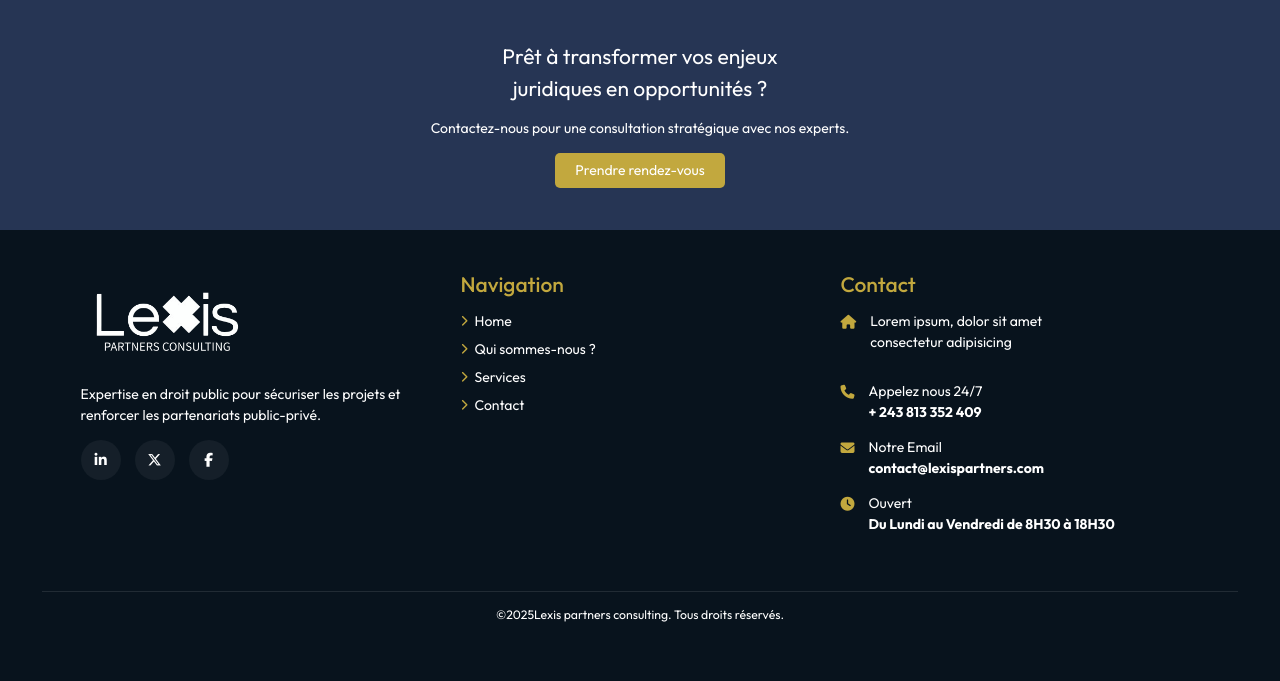
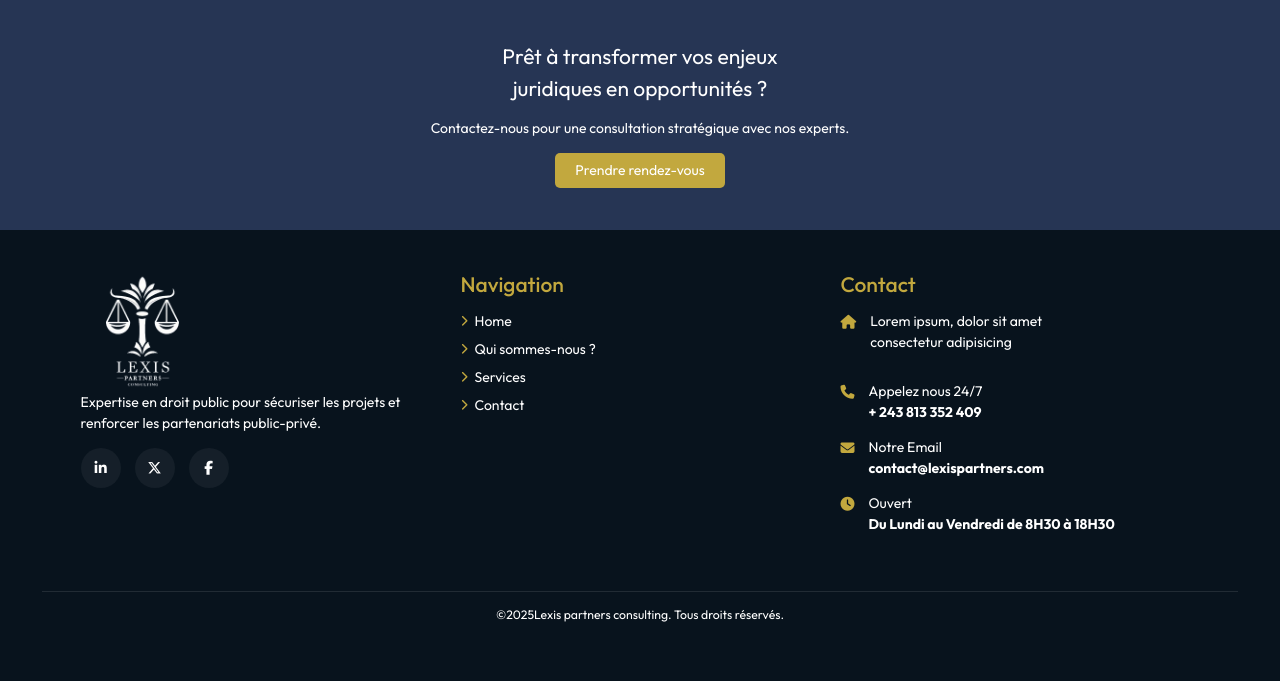
Before and after one commit to Elkis243/Lexis-Partners-Consulting, a Django app: page /about/ in a window 1280 px wide. Shown: the part 1422-2103 px from the top of the page. Run offline with Django 5.2, Linux system fonts and the light colour scheme.

Commit message:
Chore: Remplacement du logo par une nouvelle image dans le pied de page

```diff
--- a/lexis_partners_consulting/templates/components/footer.html
+++ b/lexis_partners_consulting/templates/components/footer.html
@@ -5,7 +5,7 @@
       <div class="col-md-12">
         <div class="row justify-content-center gy-4">
           <div class="col-md-4">
-            <img src="{% static 'images/logo.png' %}" alt="Logo du cabinet" class="img-fluid w-50 mb-3" />
+             <img src="{% static 'images/remove.png' %}" alt="Image" class="" height="120" width="auto">
             <p class="mb-3">Expertise en droit public pour sécuriser les projets et renforcer les partenariats public-privé.</p>
             <div class="d-flex gap-3 social-links">
               <a href="#" class="text-decoration-none text-white d-flex justify-content-center align-items-center"><i class="fab fa-linkedin-in"></i></a>
```
